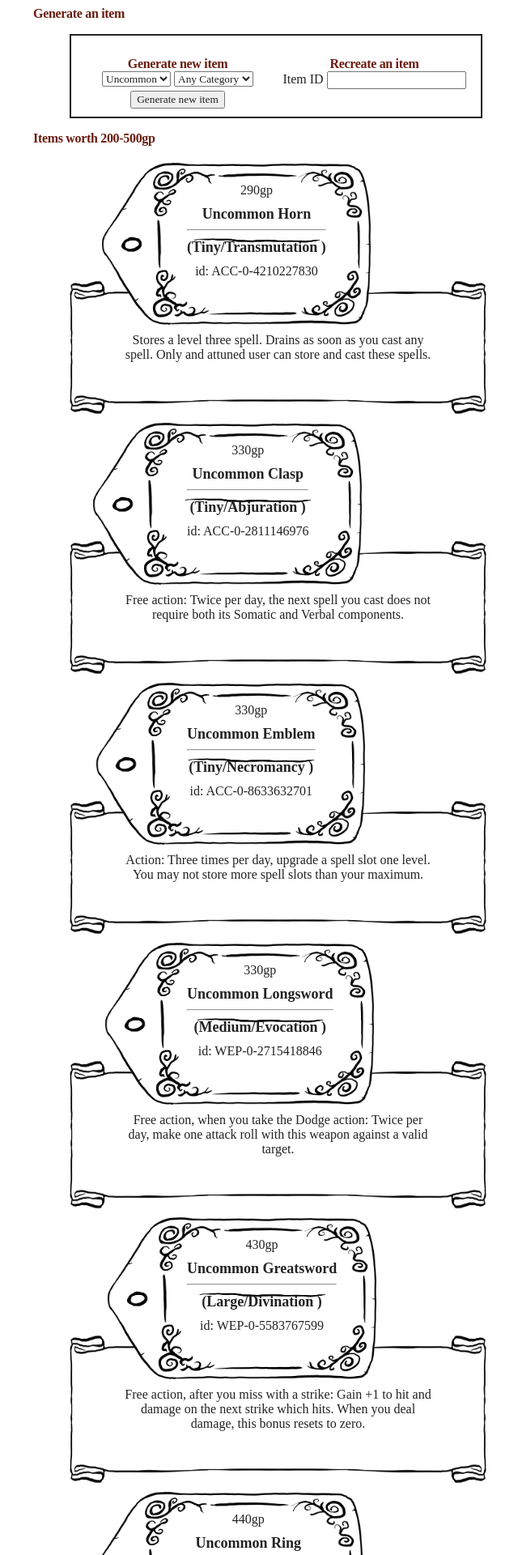
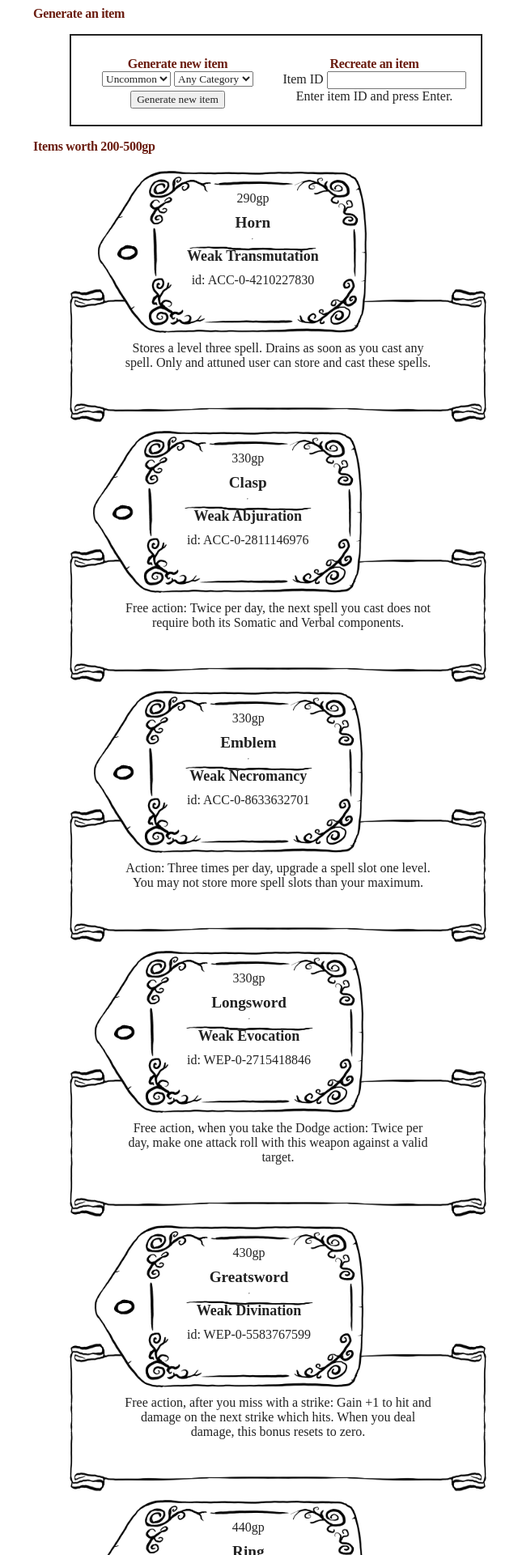
Before and after one commit to abregado/easyroleplay, a Jekyll site: the page built from itemgenerator.html, in a window 1280 px wide. Shown: the top 1920 px of the page at 81% size, without its empty margins (299-939 px from the left). Built offline with Jekyll 4.4.1, drawn with Linux system fonts in a browser that asks for light colours; some of the changed text lies outside the part shown.

Commit message:
simple tweaks for flavor

```diff
--- a/Artifact.js
+++ b/Artifact.js
@@ -25,23 +25,23 @@ const ItemTypes = {
 }
 
 const levelPrice = [
-    {rarity:"Uncommon",cost:200},
-    {rarity:"Rare",cost:1000},
-    {rarity:"Rare",cost:2000},
-    {rarity:"Rare",cost:3000},
-    {rarity:"Very Rare",cost:10000},
-    {rarity:"Very Rare",cost:20000},
+    {rarity:"Weak",cost:200},
+    {rarity:"Strong",cost:1000},
+    {rarity:"Strong",cost:2000},
+    {rarity:"Strong",cost:3000},
+    {rarity:"Incredible",cost:10000},
+    {rarity:"Spectacular",cost:20000},
 ]
 
 const magicSchool = [
-    "Abjuration ",
-    "Conjuration ",
-    "Divination ",
-    "Enchantment ",
-    "Evocation ",
-    "Illusion ",
-    "Necromancy ",
-    "Transmutation ",
+    "Abjuration",
+    "Conjuration",
+    "Divination",
+    "Enchantment",
+    "Evocation",
+    "Illusion",
+    "Necromancy",
+    "Transmutation",
 ]
 
 const chargeItemData = {
--- a/_includes/item-generator-options.html
+++ b/_includes/item-generator-options.html
@@ -16,6 +16,7 @@
             <h3>Recreate an item</h3>
             <label for="recreate-item-tb">Item ID</label>
             <input type="text" id="recreate-item-tb" name="item-id-text-box">
+            <p>Enter item ID and press Enter.</p>
         </div>
     </div>
 </div>
--- a/itemgenerator.js
+++ b/itemgenerator.js
@@ -64,9 +64,9 @@ export class ItemGenerator {
         html += '<div class="tag-outer">';
         html += '<div class="inner">';
         html += `<div class="item-id">${inputData.price}gp</div>`;
-        html += `<div class="item-name">${inputData.rarity} ${inputData.description}</div>`;
+        html += `<div class="item-name">${inputData.description}</div>`;
         html += '<hr>';
-        html += `<div class="item-desc">(${inputData.size}/${inputData.magic})</div>`;
+        html += `<div class="item-desc">${inputData.rarity} ${inputData.magic}</div>`;
         html += `<div class="item-id">id: ${itemId}</div></div></div>`;
         html += '</div>'
         html += '</div>'
--- a/style.scss
+++ b/style.scss
@@ -100,7 +100,7 @@ div.generate-item-box {
     vertical-align: middle;
 
     .item-name {
-        font-size: large;
+        font-size: larger;
         font-weight: bold;
         margin-top: 10px;
     }
@@ -110,6 +110,10 @@ div.generate-item-box {
         font-weight: bold;
         margin-top: 10px;
         margin-bottom: 10px;
+    }
+
+    hr {
+        width: 0;
     }
 }
 
```
